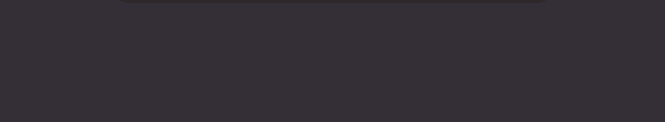
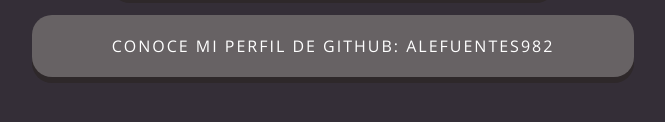
Before and after one commit to Alefuentes982/Desafio_Branching, a plain HTML site: page index.html in a window 1280 px wide. Shown: the part 578-700 px from the top of the page, without its empty margins (307-972 px from the left). Drawn offline with nearby package versions, Linux system fonts and the light colour scheme.

Commit message:
rama desarrollo + funcionalidad

```diff
--- a/index.html
+++ b/index.html
@@ -17,6 +17,10 @@
     <button type="button" class="btn">
       <a href="https://github.com/" target="_blank">Click aquí para ir a GitHub!</a>
     </button>
+    <br>
+    <button type="button" class="btn">
+      <a href="https://github.com/Alefuentes982" target="_blank">Conoce mi perfil de GitHub: AleFuentes982</a>
+    </button>
   </div>
 </body>
 </html>
```
